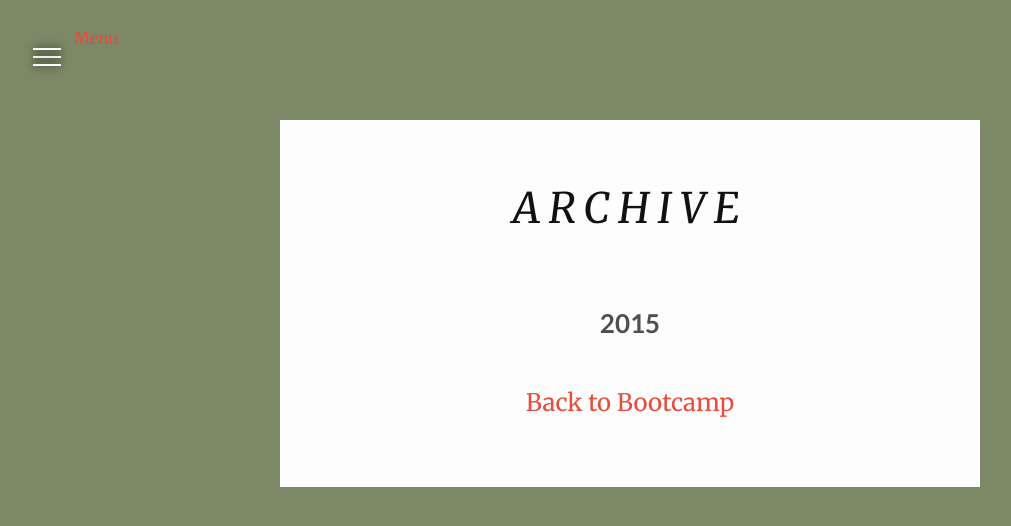
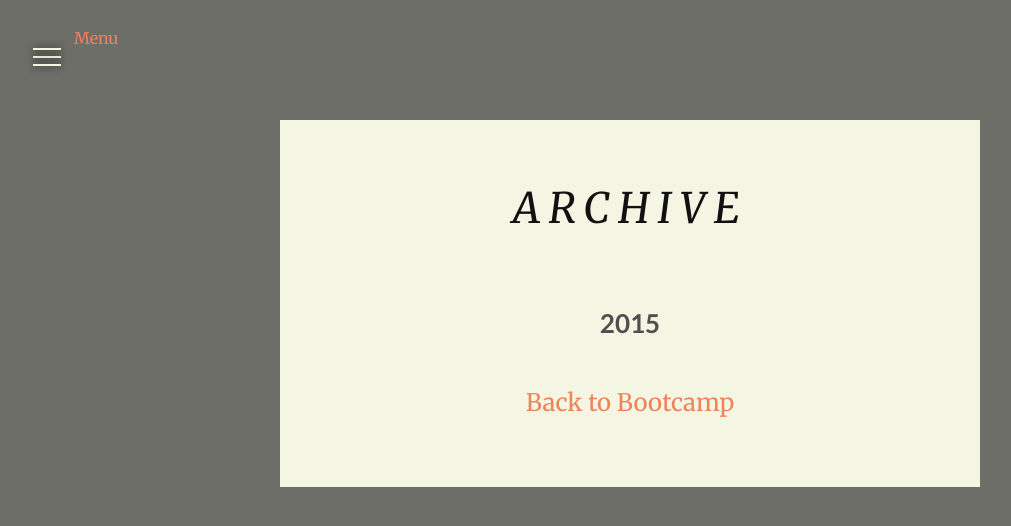
Before and after one commit to sean-blattenberger/blog, a Jekyll site: the page built from archive.html, in a window 1280 px wide. Shown: the top 526 px of the page, without its empty margins (10-1021 px from the left). Built offline with Jekyll 4.4.1, drawn with Linux system fonts in a browser that asks for light colours; nearby versions of some CDN libraries.

Commit message:
formatting changes

```diff
--- a/_config.yml
+++ b/_config.yml
@@ -1,5 +1,5 @@
 # Site settings
-title: Sean Blattenberger Portfolio
+title: Sean Blattenberger B.LOG()
 
 baseurl: '/blog' # the subpath of your site, e.g. /blog
 url: 'http://sean-blattenbegrer.github.io' # the base hostname & protocol for your site
--- a/_sass/_layout.scss
+++ b/_sass/_layout.scss
@@ -36,6 +36,14 @@
     background: $dark-color;
     height: $spacing-unit;
     padding: ($spacing-unit / 4) 0;
+
+    .header{
+        color: darkslategrey;
+        float: center !important;
+        text-align: center !important;
+        margin: 0 auto;
+        position: relative;
+    }
 
     .navigator {
         color: $grey-color-dark !important;
--- a/assets/css/main.scss
+++ b/assets/css/main.scss
@@ -18,9 +18,9 @@ $light-color:      #eee;
 
 $text-color:       $dark-color;
 $text-color-light: $light-color;
-$background-color: #fdfdfd;
-$brand-color:      #e74c3c;
-$brand-color-2:    #7D8866;
+$background-color: #F5F5E4;
+$brand-color:      #EF8359;
+$brand-color-2:    #6E6E69;
 
 $grey-color:       #828282;
 $grey-color-light: lighten($grey-color, 35%);
```
Also changed, not shown: 4 other files.
